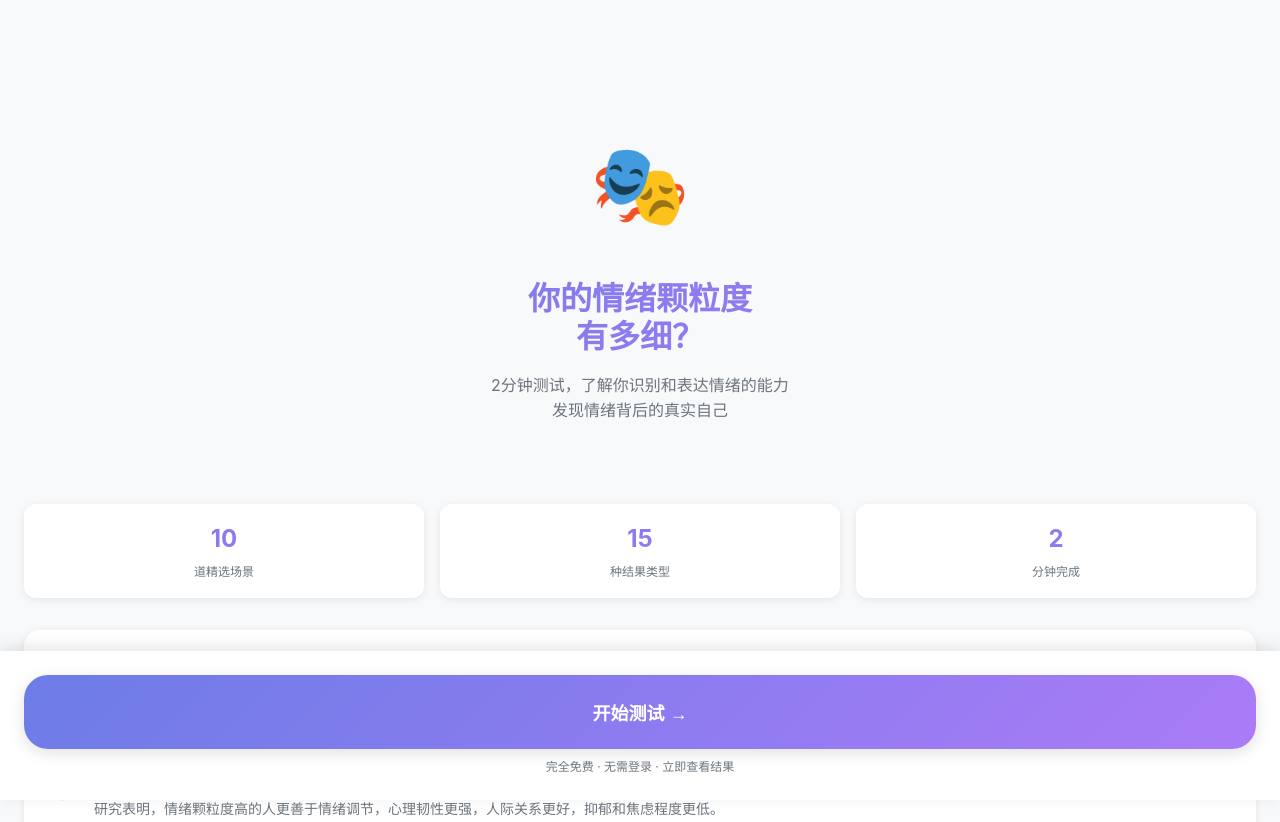
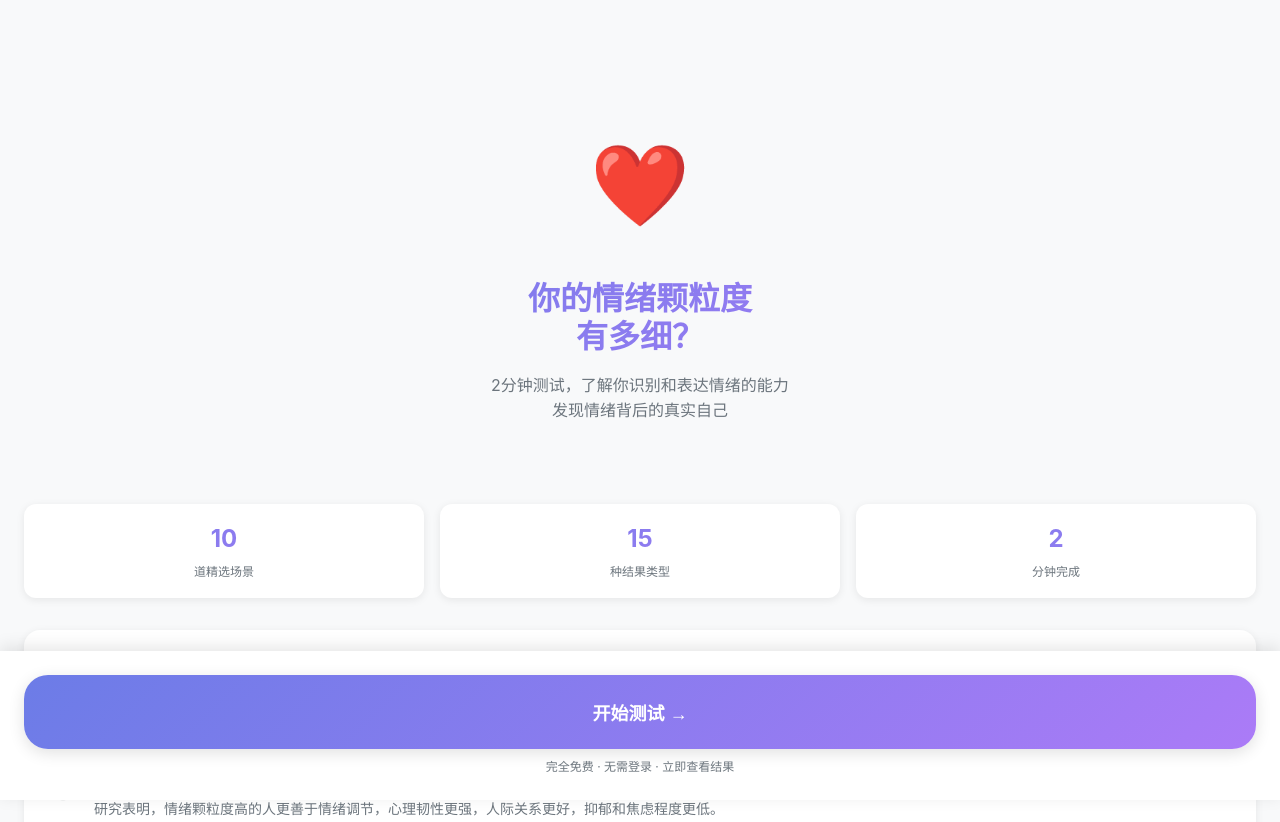
Before and after one commit to Sandy-i/emotion-test, a plain HTML site: page landing.html in a window 1280 px wide. Shown: the top 822 px of the page. Drawn offline with Linux system fonts and the light colour scheme.

Commit message:
Update landing.html

```diff
--- a/landing.html
+++ b/landing.html
@@ -218,7 +218,7 @@
     <div class="landing-container">
         <!-- Hero Section -->
         <div class="hero-section fade-in">
-            <div class="hero-icon">🎭</div>
+            <div class="hero-icon">❤️</div>
             <h1 class="hero-title">你的情绪颗粒度<br>有多细？</h1>
             <p class="hero-subtitle">
                 2分钟测试，了解你识别和表达情绪的能力<br>
```
